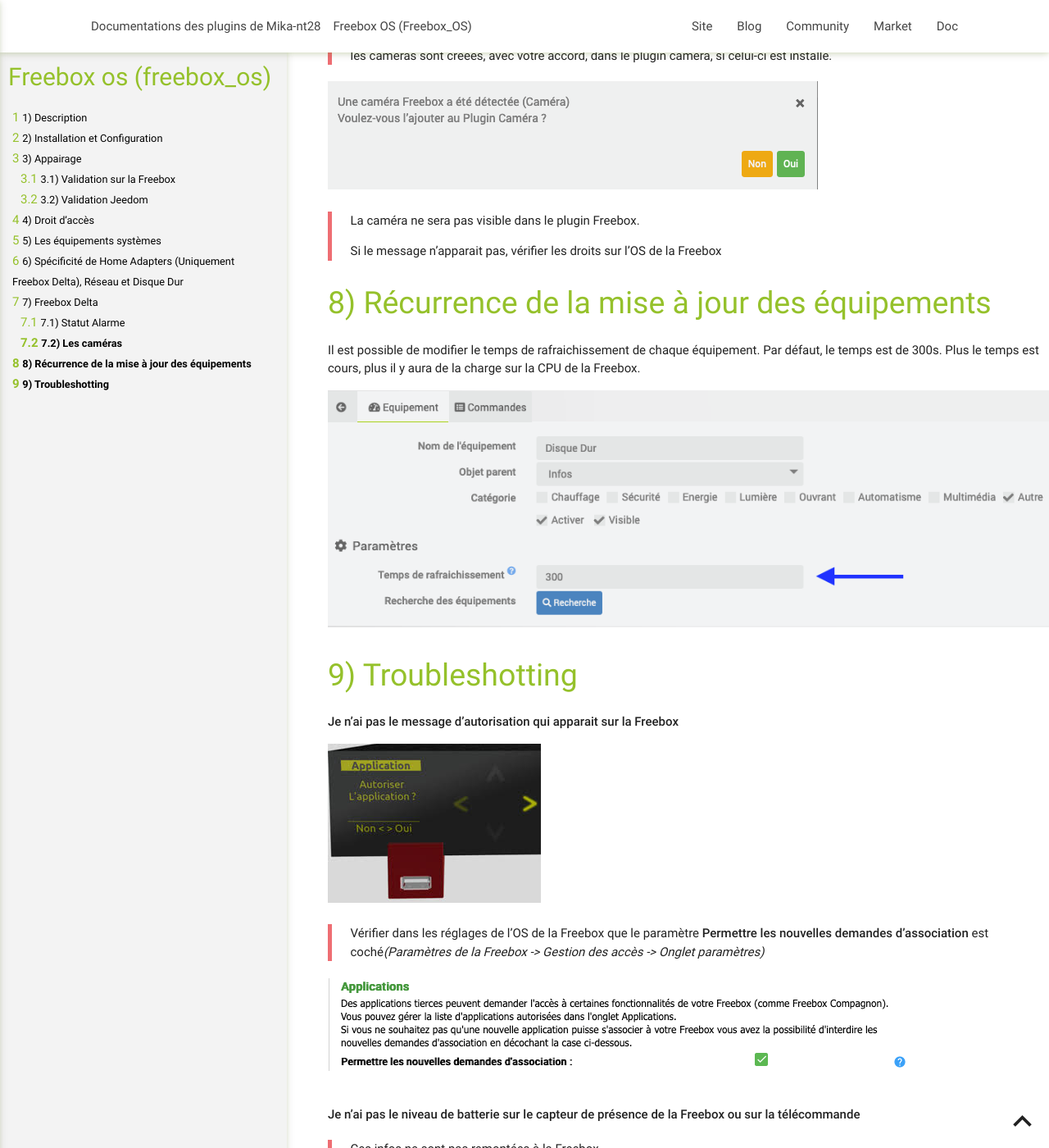
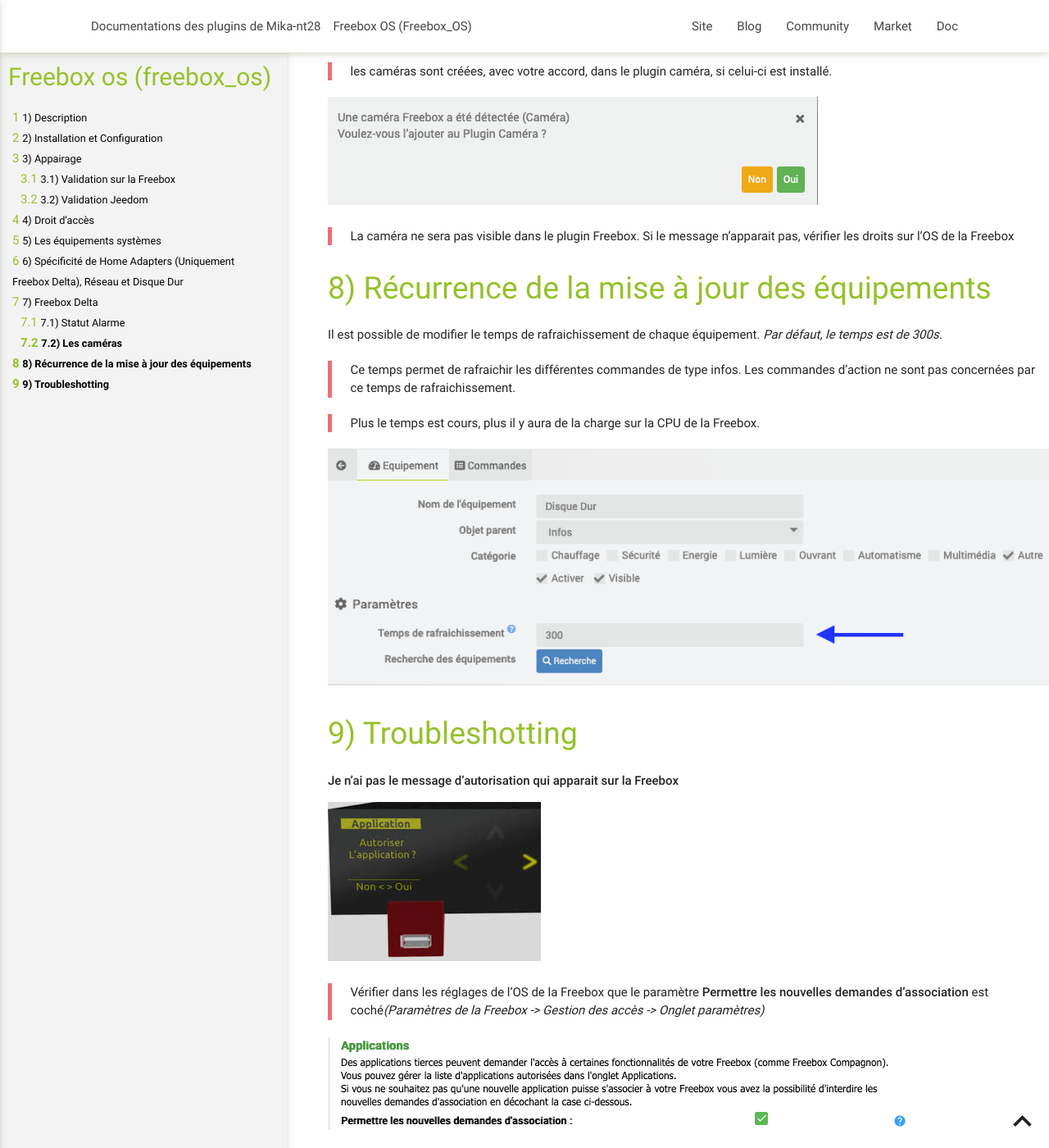
Before and after one commit to mika-nt28/Documentations, a Jekyll site: the page built from Freebox_OS/fr_FR/index.md, in a window 1280 px wide and 1400 px high, scrolled down 6940 px. Shown: the whole window at 82% size. Built offline with Jekyll 4.4.1, drawn with Linux system fonts in a browser that asks for light colours; some of the changed text lies outside the part shown.

Commit message:
Publication Changelog et doc en vue de la version stable du plugin

```diff
--- a/Freebox_OS/fr_FR/index.md
+++ b/Freebox_OS/fr_FR/index.md
@@ -93,10 +93,10 @@
 
 # Les équipements systèmes
 
-Cliquer sur le bouton **_Scan équipements standard_**, le plugin va créer les différents équipements système de la Freebox Delta
+Cliquer sur le bouton **_Scan équipements standard_**, le plugin va créer les différents équipements système de la Freebox.
 
 ![Recherche des équipements systèmes](../images/recherche_systeme.png)
-Le plugin va automatiquement créer tous les équipements et les commandes dont il est capable d'exécuter ou de récupérer leurs informations.
+Les équipements et les commandes suivantes vont être créé :
 
 - **ADSL**
   - Freebox rate down
@@ -183,6 +177,7 @@
 - **alarm1_alert_timer** = L'alarme principale a été déclenchée par un capteur dans le fuseau horaire et la sirène sonnera après un compte à rebours
 - **alarm2_alert_timer** = L'alarme de nuit a été déclenchée par un capteur dans le fuseau horaire et la sirène sonnera après un compte à rebours
 - **alert** = La sirène sonne
+  ![Temps de rafraichissement](../images/alarme_dashboard.png)
 
 ## Les caméras
 
@@ -191,13 +186,16 @@
 ![Recherche des équipements spécifique Freebox delta](../images/msg_camera.png)
 
 > La caméra ne sera pas visible dans le plugin Freebox.
->
 > Si le message n'apparait pas, vérifier les droits sur l'OS de la Freebox
 
 # Récurrence de la mise à jour des équipements
 
-Il est possible de modifier le temps de rafraichissement de chaque équipement. Par défaut, le temps est de 300s.
-Plus le temps est cours, plus il y aura de la charge sur la CPU de la Freebox.
+Il est possible de modifier le temps de rafraichissement de chaque équipement. _Par défaut, le temps est de 300s._
+
+> Ce temps permet de rafraichir les différentes commandes de type infos.
+> Les commandes d'action ne sont pas concernées par ce temps de rafraichissement.
+
+> Plus le temps est cours, plus il y aura de la charge sur la CPU de la Freebox.
 
 ![Temps de rafraichissement](../images/Temps_de_rafraichissement.png)
 
```
Also changed, not shown: other parts of Freebox_OS/fr_FR/index.md (+6 -11 lines), Freebox_OS/fr_FR/changelog.md (+39 -36 lines), Freebox_OS/images/alarme_dashboard.png (added).
